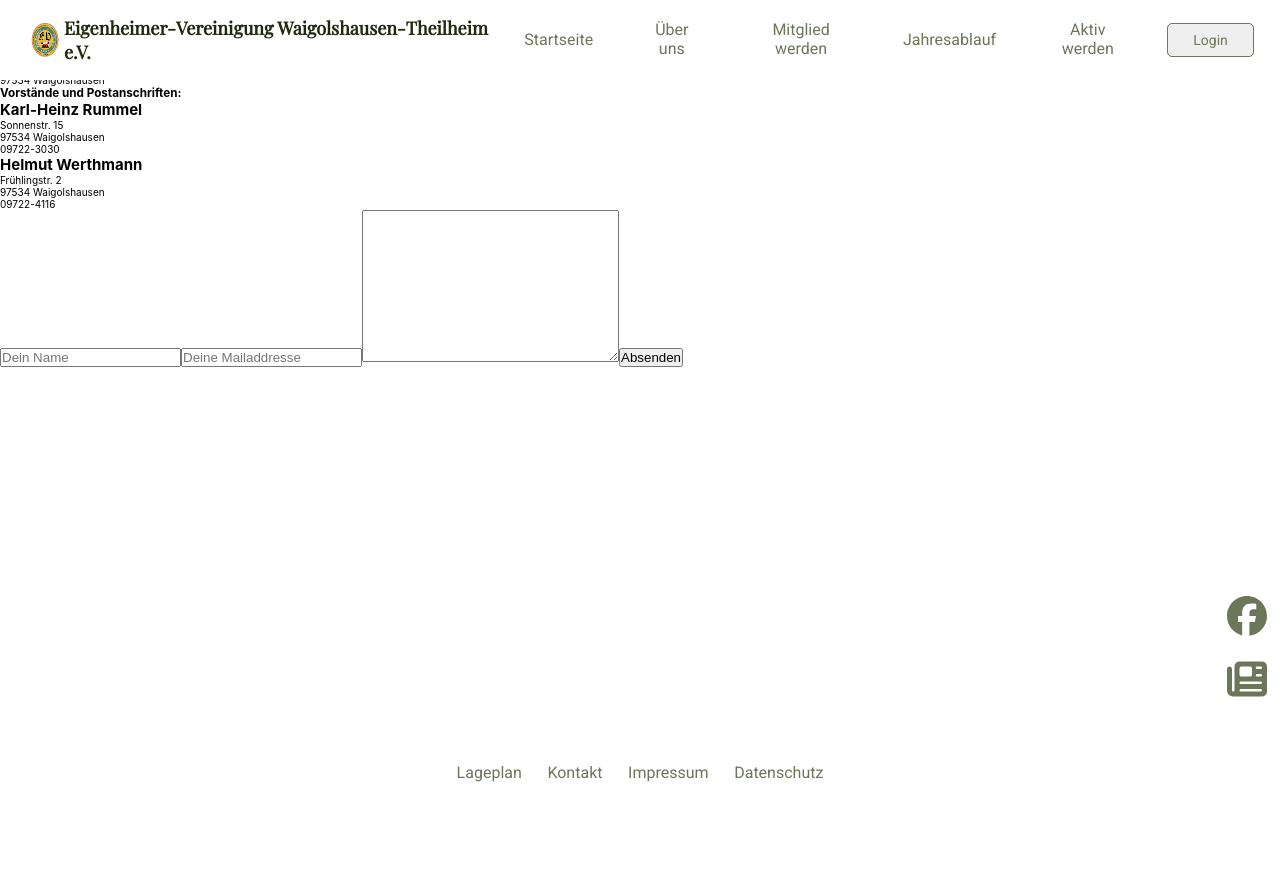
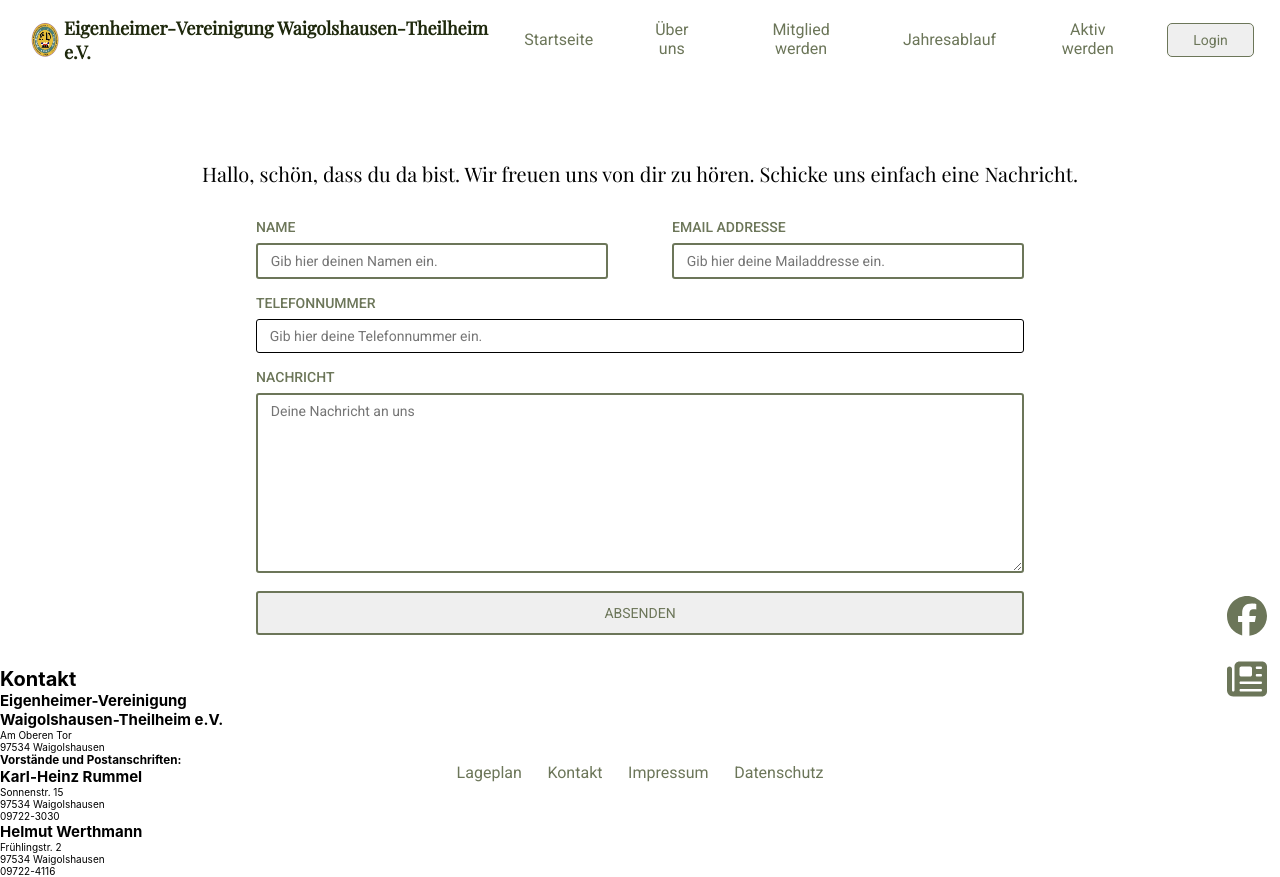
Before and after one commit to werthmannsupercode/ehv_vereinsseite, a React (Create React App) app in the folder frontend/: page /kontakt in a window 1280 px wide. Before the commit the page ends 800 px from the top, so only its background shows below. Built offline with nearby package versions, Linux system fonts and the light colour scheme; no server answers.

Commit message:
kontaktform css

```diff
--- a/frontend/src/pages/Kontakt.js
+++ b/frontend/src/pages/Kontakt.js
@@ -2,14 +2,16 @@ import Navbar from "../components/Navbar";
 import Sidebar from "../components/Sidebar";
 import Footer from "../components/Footer";
 import Map from "../components/Map/Map";
-import { useState, useEffect } from "react";
-import { apiBaseUrl } from "./../api"
+import { useState } from "react";
+import { apiBaseUrl } from "./../api";
+import "./../styles/Kontakt.css"
 
 const Kontakt = () => {
 
     const [name, setName] = useState("")
     const [email, setEmail] = useState("")
     const [text, setText] = useState("")
+    const [phone, setPhone] = useState("")
 
     const sendNewRequest = () => {
 
@@ -21,7 +23,8 @@ const Kontakt = () => {
             body: JSON.stringify({
                 name,
                 email,
-                text
+                text,
+                phone
             })
         }).then(res => res.json(), alert("Vielen Dank für deine Anfrage. Wir haben dir eine Eingangsbestätigung an deine Emailaddresse geschickt.")
         )
@@ -30,6 +33,30 @@ const Kontakt = () => {
 
     return (<div>
         <Navbar />
+        <div>
+            <h1 className="h1Kontakt">Hallo, schön, dass du da bist. Wir freuen uns von dir zu hören. Schicke uns einfach eine Nachricht.</h1>
+            <form>
+                <div className="firstBlock">
+                    <div>
+                        <label htmlFor="name" className="labelKontakt">NAME</label>
+                        <input type="text" name="name" id="name" placeholder="Gib hier deinen Namen ein." value={name} onChange={(e) => setName(e.target.value)} />
+                    </div>
+                    <div>
+                        <label htmlFor="email" className="labelKontakt">EMAIL ADDRESSE</label>
+                        <input type="email" id="email" name="email" placeholder="Gib hier deine Mailaddresse ein." value={email} onChange={(e) => setEmail(e.target.value)} />
+                    </div>
+                </div>
+                <div className="secondBlock">
+                    <label htmlFor="phone" className="labelKontakt">TELEFONNUMMER</label>
+                    <input type="text" name="phone" id="phone" placeholder="Gib hier deine Telefonnummer ein." value={phone} onChange={(e) => setPhone(e.target.value)} />
+                </div>
+                <div className="thirdBlock">
+                    <label htmlFor="nachricht" className="labelKontakt">NACHRICHT</label>
+                    <textarea name="nachricht" id="nachricht" cols="30" rows="10" value={text} onChange={(e) => setText(e.target.value)} placeholder="Deine Nachricht an uns">Hier kannst du deine Nachricht an uns eingeben.</textarea>
+                </div>
+                <input type="submit" value="ABSENDEN" onClick={sendNewRequest} className="submitKontakt" />
+            </form>
+        </div>
         <div className="kontakt">
             <h1>Kontakt</h1>
             <div>
@@ -55,15 +82,6 @@ const Kontakt = () => {
                     </div>
                 </div>
             </div>
-            <div>
-                <form>
-                    <input type="text" name="name" id="name" placeholder="Dein Name" value={name} onChange={(e) => setName(e.target.value)} />
-                    <input type="email" id="email" name="email" placeholder="Deine Mailaddresse" value={email} onChange={(e) => setEmail(e.target.value)} />
-                    <textarea name="nachricht" id="nachricht" cols="30" rows="10" value={text} onChange={(e) => setText(e.target.value)}>Hier kannst du deine Nachricht an uns eingeben.</textarea>
-                    <input type="submit" value="Absenden" onClick={sendNewRequest} />
-                </form>
-            </div>
-
         </div>
         <Map />
         <Sidebar />
--- /dev/null
+++ b/frontend/src/styles/Kontakt.css
@@ -0,0 +1,76 @@
+.labelKontakt {
+    display: block;
+    padding-bottom: 1vh;
+    font-size: 1.4rem;
+    font-family: 'Roboto', sans-serif;
+    color: rgb(108, 118, 89);
+    font-weight: 500;
+}
+
+.firstBlock {
+    display: flex;
+    width: 100%;
+    justify-content: space-between;
+    padding-bottom: 2vh;
+}
+
+form {
+    margin: 4vh auto;
+    width: 60vw;
+}
+
+.h1Kontakt {
+    padding-top: 20vh;
+    text-align: center;
+    font-family: 'Playfair Display', serif;
+    font-weight: 300;
+}
+
+.firstBlock div input {
+    width: 27.5vw;
+    padding: 1vh 1vw;
+    font-family: 'Roboto', sans-serif;
+    border: 2px solid rgb(108, 118, 89);
+    font-size: 1.4rem;
+    border-radius: 3px;
+}
+
+.secondBlock,
+.thirdBlock {
+    padding-bottom: 2vh;
+    width: 100%;
+}
+
+.secondBlock input {
+    width: 100%;
+    padding: 1vh 1vw;
+    font-family: 'Roboto', sans-serif;
+    font-size: 1.4rem;
+    border-radius: 3px;
+    border: 1px solid black;
+}
+
+.thirdBlock textarea {
+    width: 100%;
+    padding: 1vh 1vw;
+    font-family: 'Roboto', sans-serif;
+    font-size: 1.4rem;
+    border: 2px solid rgb(108, 118, 89);
+    border-radius: 3px;
+}
+
+.submitKontakt {
+    width: 100%;
+    padding: 1.5vh 1vw;
+    font-family: 'Roboto', sans-serif;
+    font-size: 1.4rem;
+    border: 2px solid rgb(108, 118, 89);
+    border-radius: 3px;
+    color: rgb(108, 118, 89);
+}
+
+.submitKontakt:hover {
+    cursor: pointer;
+    color: white;
+    background-color: rgb(108, 118, 89);
+}
```
Also changed, not shown: 1 other file (tests, documents, lock files or other folders).
